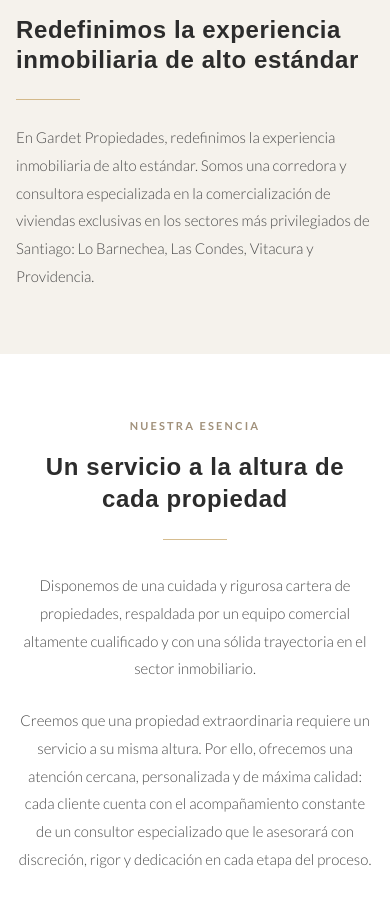
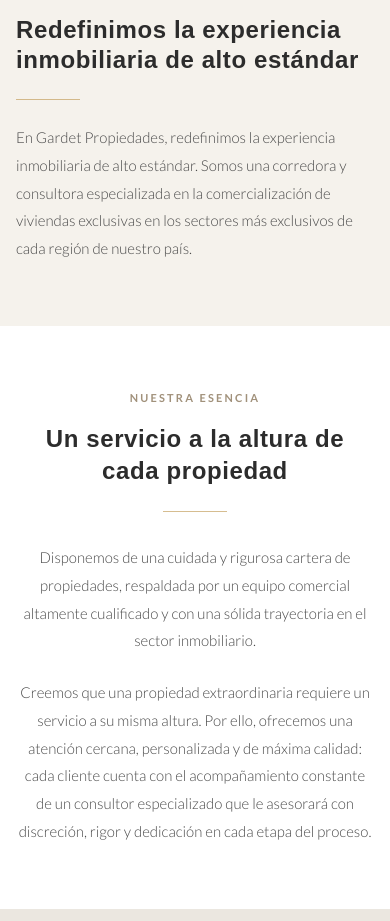
Before and after one commit to BrankoBeovic/gardet_propiedades, a React (Create React App) app in the folder my-app/: page /quienes-somos in a window 390 px wide. Shown: the part 880-1801 px from the top of the page. Built offline with nearby package versions, Linux system fonts and the light colour scheme; no server answers; a web font is replaced by a local one.

Commit message:
arreglos mobile 32

```diff
--- a/my-app/src/pages/SobreNosotros.js
+++ b/my-app/src/pages/SobreNosotros.js
@@ -141,7 +141,7 @@ const SobreNosotros = () => {
                             </h2>
                             <div className={`h-px w-16 bg-gold/70 ${introVisible ? 'sn-line' : 'opacity-0'}`} style={{ '--sn-delay': 240 }} />
                             <p className={`font-jakarta text-[15px] sm:text-base text-[#4A4A4A] leading-[1.85] font-light ${introVisible ? 'sn-rise' : 'opacity-0'}`} style={{ '--sn-delay': 280 }}>
-                                En Gardet Propiedades, redefinimos la experiencia inmobiliaria de alto estándar. Somos una corredora y consultora especializada en la comercialización de viviendas exclusivas en los sectores más privilegiados de Santiago: Lo Barnechea, Las Condes, Vitacura y Providencia.
+                                En Gardet Propiedades, redefinimos la experiencia inmobiliaria de alto estándar. Somos una corredora y consultora especializada en la comercialización de viviendas exclusivas en los sectores más exclusivos de cada región de nuestro país.
                             </p>
                         </div>
                     </div>
```
